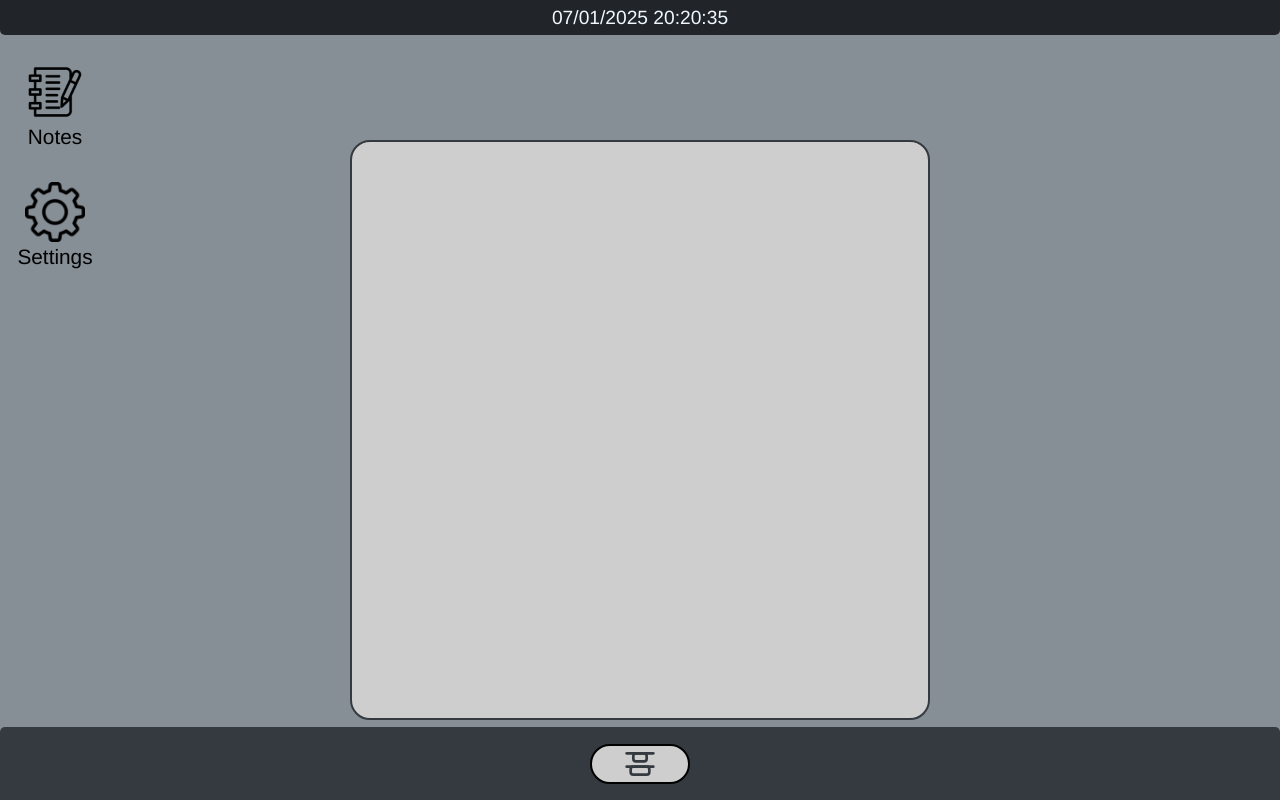
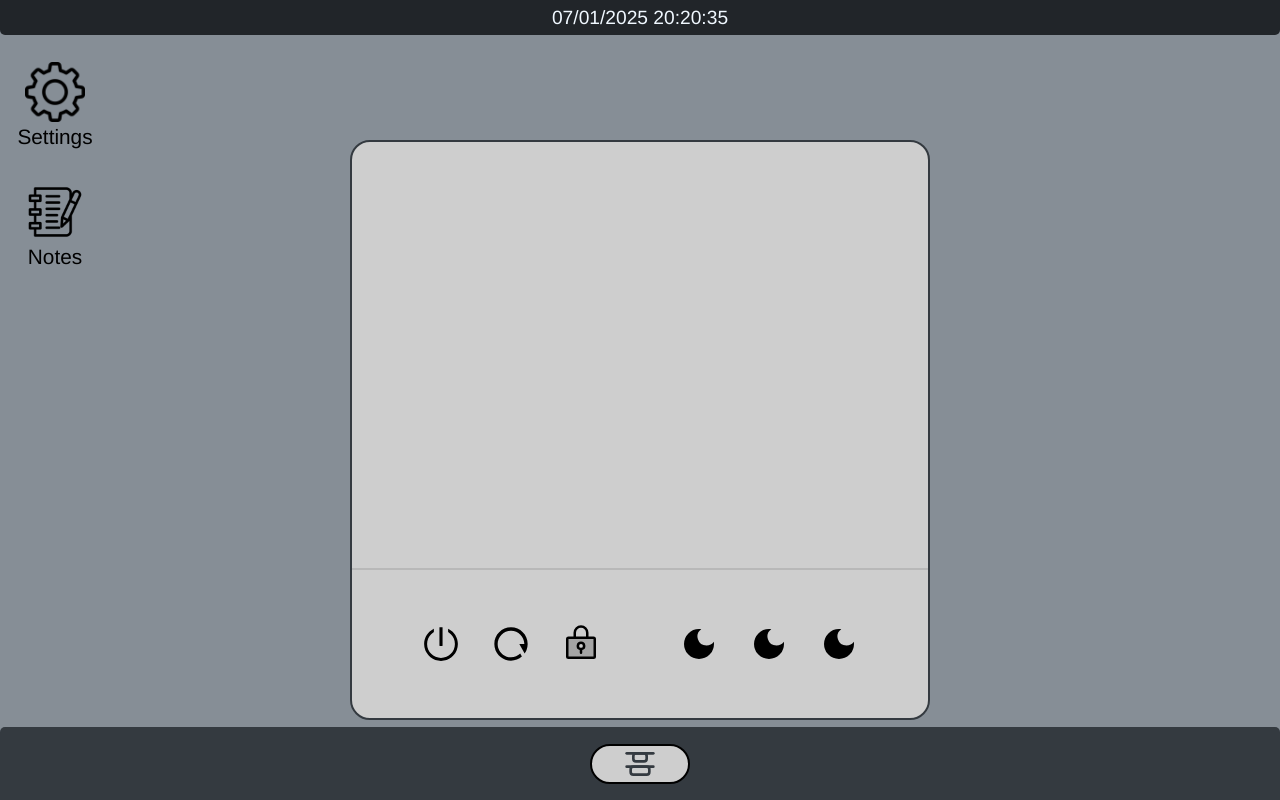
Before and after one commit to ValyMnDul/Deskify, a Next.js app: page / in a window 1280 px wide. Both pictures are taken after a click on the element 640 px from the left and 763 px from the top of the page. Built offline with nearby package versions, Linux system fonts and the light colour scheme.

Commit message:
Start update (controls)

```diff
--- a/src/app/page.tsx
+++ b/src/app/page.tsx
@@ -38,8 +38,8 @@ export default function Home(){
             <div className='container' onContextMenu={(e) => e.preventDefault()}>
                 <Topbar/>
                 <div className='desktop' onMouseMove={mouseMove} onContextMenu={rightClickMenuPress}>
+                    <App path="/settings.png" text="Settings" />
                     <App path="/note.png" text="Notes"/>
-                    <App path="/settings.png" text="Settings" />
                     <div ref={rightClickMenu} className='rightClickMenu'>
                         <div>
                             <div>Option1</div>
--- a/src/components/Taskbar.css
+++ b/src/components/Taskbar.css
@@ -6,7 +6,7 @@
     border-top-right-radius: 5px;
     display: flex;
     justify-content: center;
-    align-items: center;;
+    align-items: center;
     text-align: center;
 }
 
@@ -41,4 +41,65 @@
     background-color: rgb(206, 206, 206);
     border-radius: 20px;
     border:solid #343a40 2px;
+    flex-direction: column;
+    align-items: center;
+    justify-content: space-between;
+    z-index:1000000000000;
 }
+
+.taskbar > .start > .startMenu > .apps{
+    padding: 20px;
+}
+
+.taskbar > .start > .startMenu > .control{
+    width: 100%;
+    height: 150px;
+    border-top:solid 2px rgb(184, 184, 184);
+    display: flex;
+    justify-content: space-evenly;
+    align-items: center;
+}
+
+.taskbar > .start > .startMenu > .control > .left{
+    height: 50px;
+    width: 200px;
+    display: flex;
+    justify-content: center;
+    align-items: center;
+    column-gap: 10px;
+}
+
+.taskbar > .start > .startMenu > .control > .left > div{
+    font-size: 2.5em;
+    padding: 10px;
+    padding-bottom: 0;
+    transition: all .15s ease-in-out;
+    border-radius: 10px;
+}
+
+.taskbar > .start > .startMenu > .control > .left > div:hover{
+    color: rgb(193, 193, 193);
+    background-color: rgb(230, 232, 233);
+}
+
+.taskbar > .start > .startMenu > .control > .right{
+    height: 50px;
+    width: 200px;
+    display: flex;
+    justify-content: center;
+    align-items: center;
+    column-gap: 10px;
+}
+
+.taskbar > .start > .startMenu > .control > .right > div{
+    font-size: 2.5em;
+    padding: 10px;
+    padding-bottom: 0;
+    transition: all .15s ease-in-out;
+    border-radius: 10px;
+}
+
+.taskbar > .start > .startMenu > .control > .right > div:hover{
+    color: rgb(193, 193, 193);
+    background-color: rgb(230, 232, 233);
+}
--- a/src/components/Taskbar.tsx
+++ b/src/components/Taskbar.tsx
@@ -1,6 +1,11 @@
 import './Taskbar.css';
+import {useRef,useState,useEffect} from 'react';
+
 import { LuAlignVerticalDistributeStart } from "react-icons/lu";
-import {useRef,useState,useEffect} from 'react';
+import { AiOutlinePoweroff } from "react-icons/ai";
+import { PiLockKeyDuotone } from "react-icons/pi";
+import { RiRestartLine } from "react-icons/ri";
+import { MdDarkMode } from "react-icons/md";
 
 export default function Taskbar(){
 
@@ -47,7 +52,21 @@ export default function Taskbar(){
                     <LuAlignVerticalDistributeStart/>
                 </div>
                 <div className='startMenu' ref={startMenu}>
+                    <div className='apps'>
 
+                    </div>
+                    <div className='control'>
+                        <div className='left'>
+                            <div><AiOutlinePoweroff/></div>
+                            <div><RiRestartLine/></div>
+                            <div><PiLockKeyDuotone/></div>
+                        </div>
+                        <div className='right'>
+                            <div><MdDarkMode/></div>
+                            <div><MdDarkMode/></div>
+                            <div><MdDarkMode/></div>
+                        </div>
+                    </div>
                 </div>
             </div>
         </div>
```
